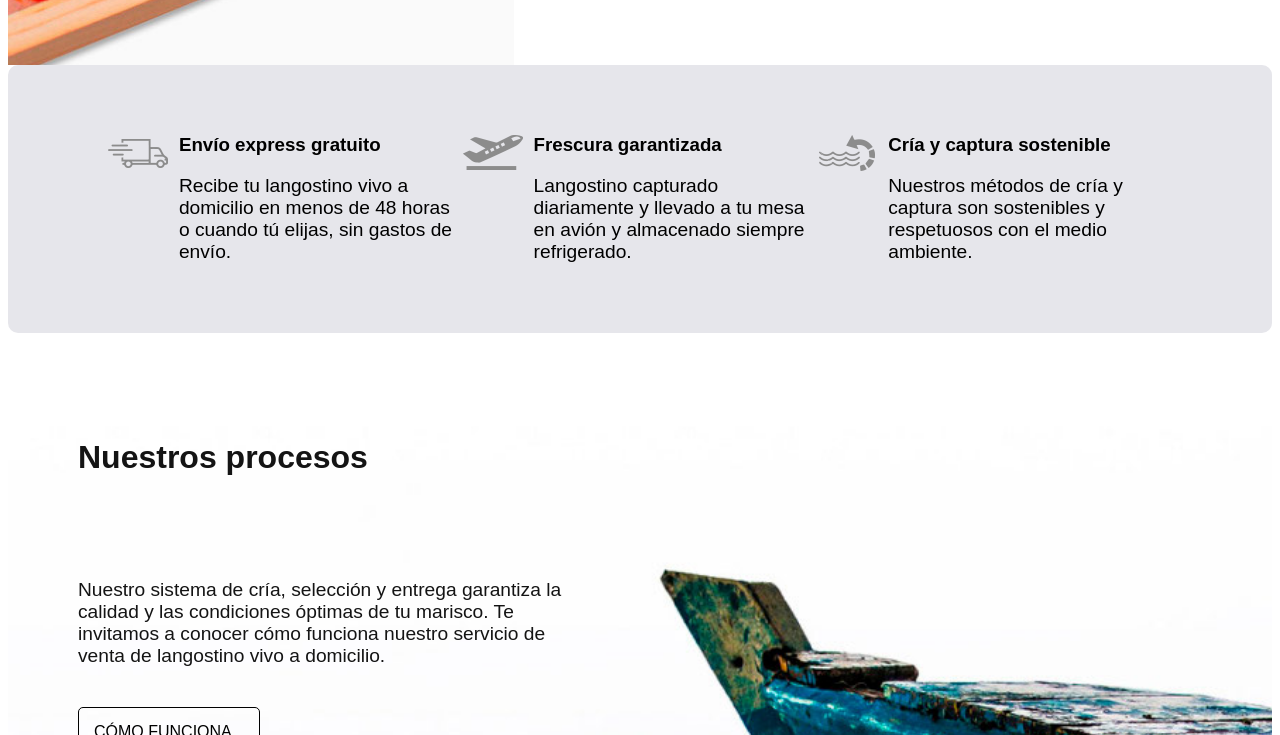
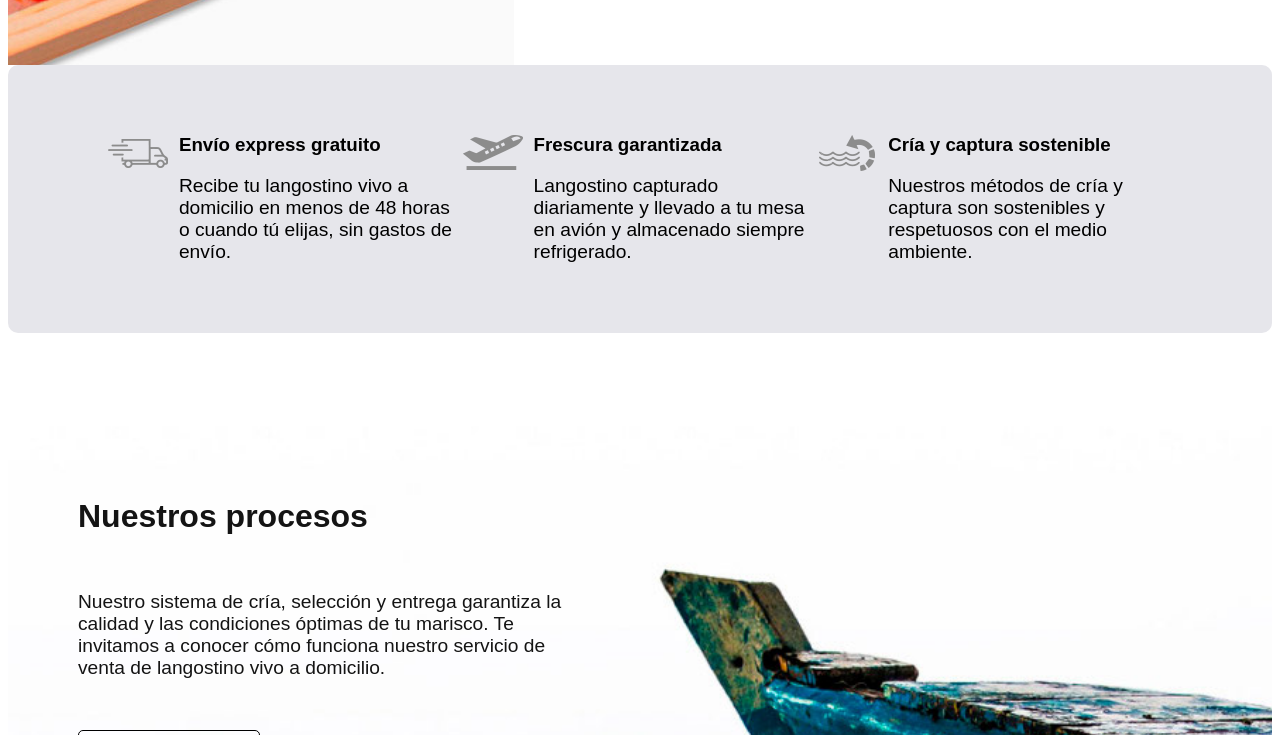
Before and after one commit to alfonso8969/huelvamar, a plain HTML site: page index.html in a window 1280 px wide. Shown: the part 1907-2642 px from the top of the page. Drawn offline with Linux system fonts and the light colour scheme; a web font is replaced by a local one.

Commit message:
Últimos cambios

```diff
--- a/css/styles.css
+++ b/css/styles.css
@@ -153,6 +153,7 @@ header {
     left: 150%;
     transform: translate(-50%, -50%);
     color: black;
+    width: 175%;
 }
 
 #company aside h2 {
@@ -266,7 +267,7 @@ header {
 .our-process h2 {
     color: #141414;
     font-size: 2em;
-    margin-bottom: 20px;
+    margin-top: 85px;
 }
 
 .our-process p {
```
